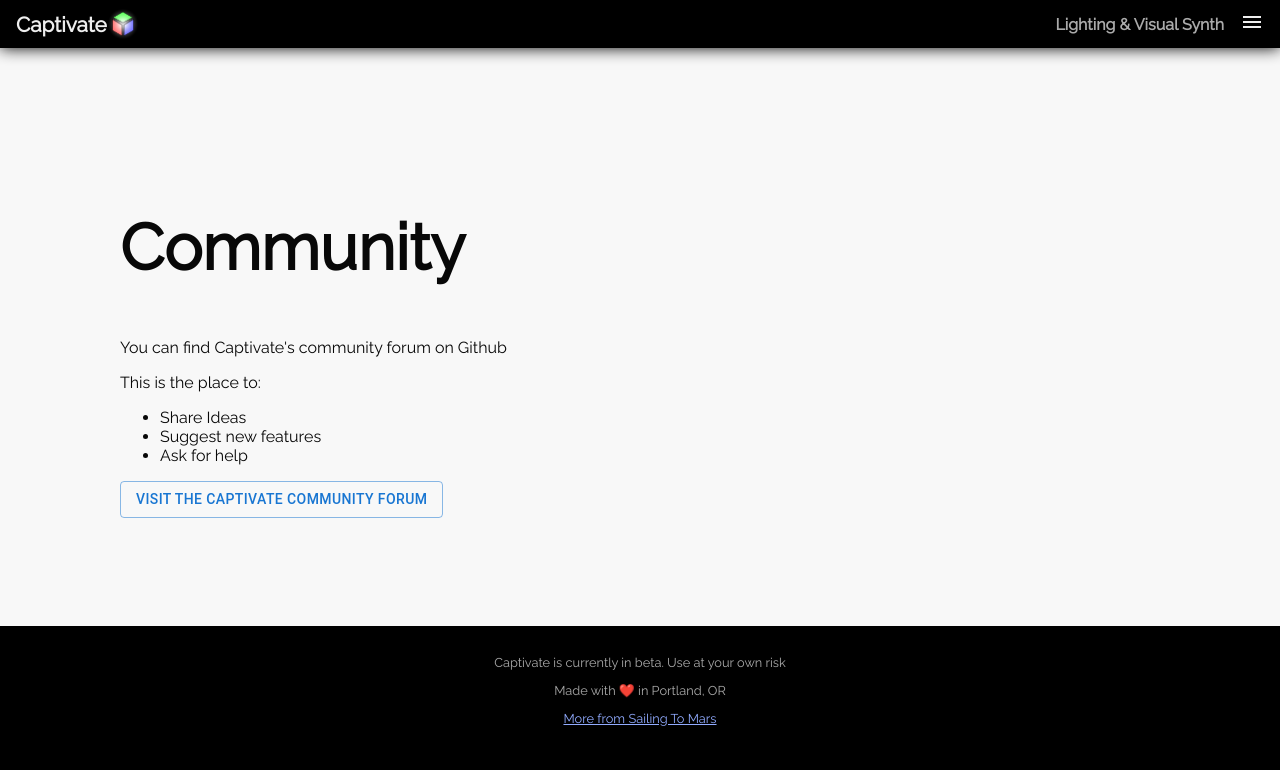
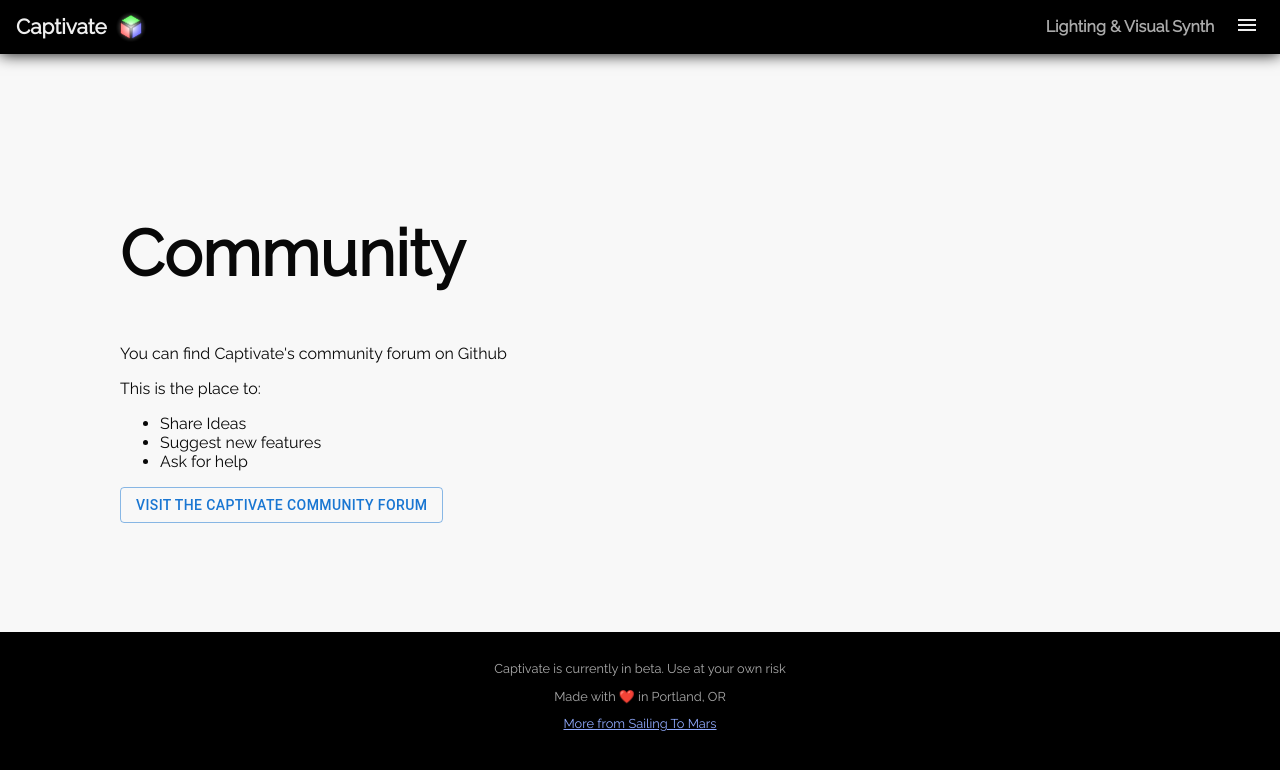
Before and after one commit to spensbot/captivatesynth.com, a Gatsby site: page /community in a window 1280 px wide. Built offline with nearby package versions, Linux system fonts and the light colour scheme; Gatsby itself is replaced by a stand-in of ours.

Commit message:
A couple more small tweaks

```diff
--- a/gatsby-config.js
+++ b/gatsby-config.js
@@ -53,5 +53,6 @@
       },
     },
     'gatsby-plugin-robots-txt',
+    'gatsby-plugin-webpack-bundle-analyser-v2',
   ],
 }
--- a/package.json
+++ b/package.json
@@ -45,6 +45,7 @@
     "singleQuote": true
   },
   "devDependencies": {
-    "@types/styled-components": "^5.1.22"
+    "@types/styled-components": "^5.1.22",
+    "gatsby-plugin-webpack-bundle-analyser-v2": "^1.1.27"
   }
 }
--- a/src/components/Header.jsx
+++ b/src/components/Header.jsx
@@ -98,15 +98,7 @@
   @media (min-width: ${mediaMinWidth}) {
     font-size: 3rem;
   } */
-  margin: 0;
-`
-
-const TitleIcon = styled.img`
-  margin-left: 0.5rem;
-  /* width: 5rem;
-  @media (min-width: ${mediaMinWidth}) {
-    width: 3rem;
-  } */
+  margin: 0 0.5rem 0 0;
 `
 
 const Spacer = styled.div`
--- a/src/components/MenuButton.jsx
+++ b/src/components/MenuButton.jsx
@@ -8,10 +8,18 @@
 
   return (
     <Root>
-      <MenuIcon onClick={() => setOpen(true)} />
+      <Icon>
+        <MenuIcon onClick={() => setOpen(true)} />
+      </Icon>
       {open && <Menu onClose={() => setOpen(false)} />}
     </Root>
   )
 }
 
 const Root = styled.div``
+
+const Icon = styled.div`
+  cursor: pointer;
+  padding: 0.8rem;
+  margin: -0.5rem;
+`
```
Also changed, not shown: 1 other file.
